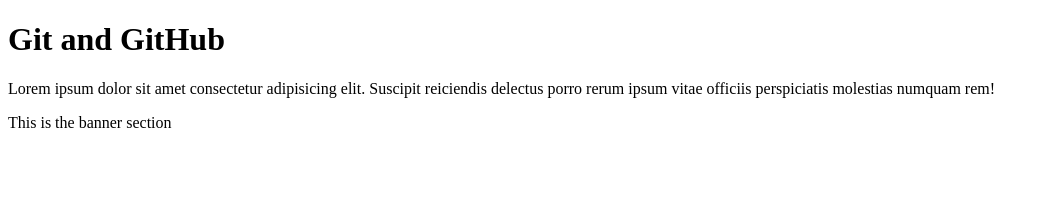
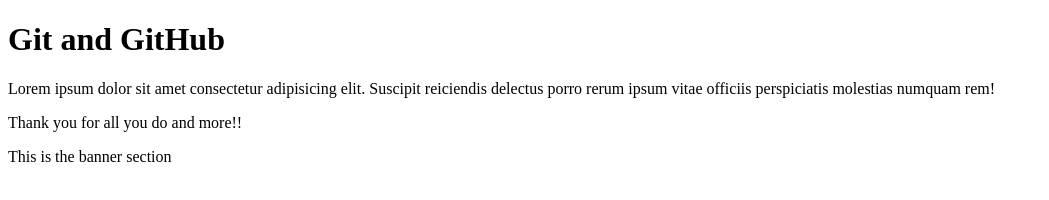
Before and after one commit to Ligzandra/democlass2, a plain HTML site: page index.html in a window 1280 px wide. Shown: the whole page, without its empty margins (0-1049 px from the left). Drawn offline with Linux system fonts and the light colour scheme.

Commit message:
added a p tag

```diff
--- a/index.html
+++ b/index.html
@@ -13,6 +13,7 @@
       reiciendis delectus porro rerum ipsum vitae officiis perspiciatis
       molestias numquam rem!
     </p>
+    <p>Thank you for all you do and more!!</p>
     <div class="banner"><p>This is the banner section</p></div>
   </body>
 </html>
```
